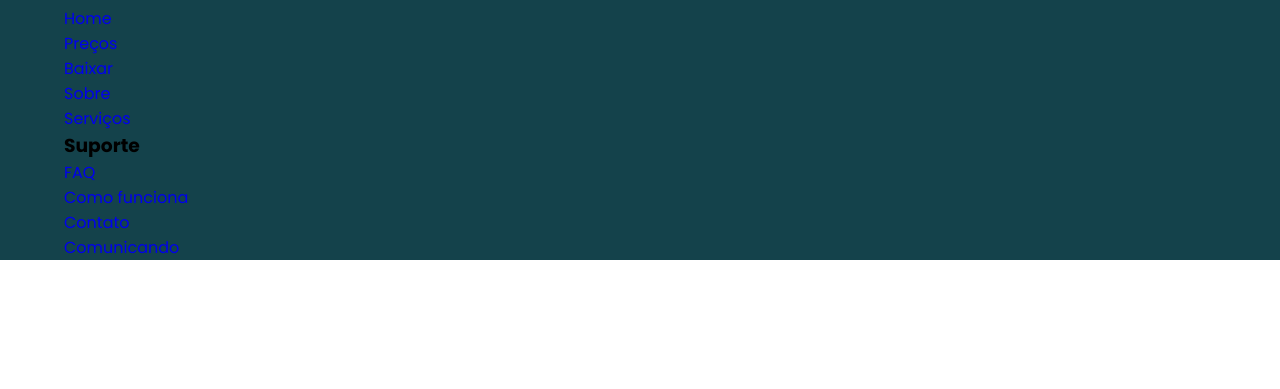
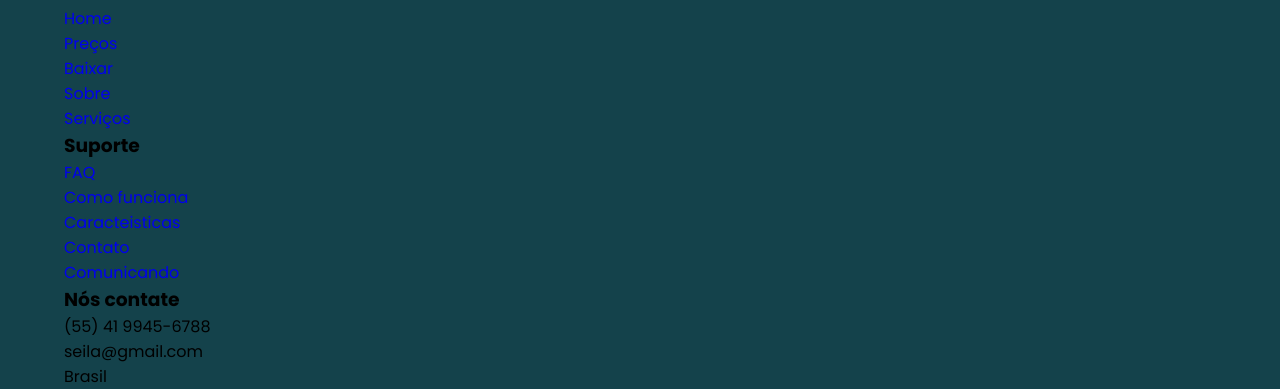
Before and after one commit to ChrystianWGR/web-responsivo, a plain HTML site: page index.html in a window 1280 px wide. Shown: the part 3052-3441 px from the top of the page. Before the commit the page ends 3312 px from the top, so only its background shows below. Drawn offline with Linux system fonts and the light colour scheme.

Commit message:
Update index.html

```diff
--- a/index.html
+++ b/index.html
@@ -216,7 +216,8 @@
             <ul>
                 <!--ul 1-->
                 <h3>Cweb</h3>
-                <P>Somos uma empresa dedicada de imobiliaria</P>
+                <P>Somos uma empresa
+                dedicada de imobiliaria</P>
                 <div class="redes-sociais">
                     <img src="img/facebook.png" alt="facebook">
                     <img src="img/instagram.png" alt="instagram">
@@ -242,13 +243,19 @@
                 <h3>Suporte</h3>
                 <li><a href="#">FAQ</a></li>
                 <li><a href="#">Como funciona</a></li>
+                <li><a href="#">Caracteisticas</a></li>
                 <li><a href="#">Contato</a></li>
                 <li><a href="#">Comunicando</a></li>
             </ul>
             <!--final da ul 3-->
 
             <!--ul 4-->
-            <ul></ul>
+            <ul>
+                <h3>Nós contate</h3>
+                <li>(55) 41 9945-6788</li>
+                <li>seila@gmail.com</li>
+                <li>Brasil</li>
+            </ul>
             <!--final da ul 4-->
         </div>
     </footer>
```
